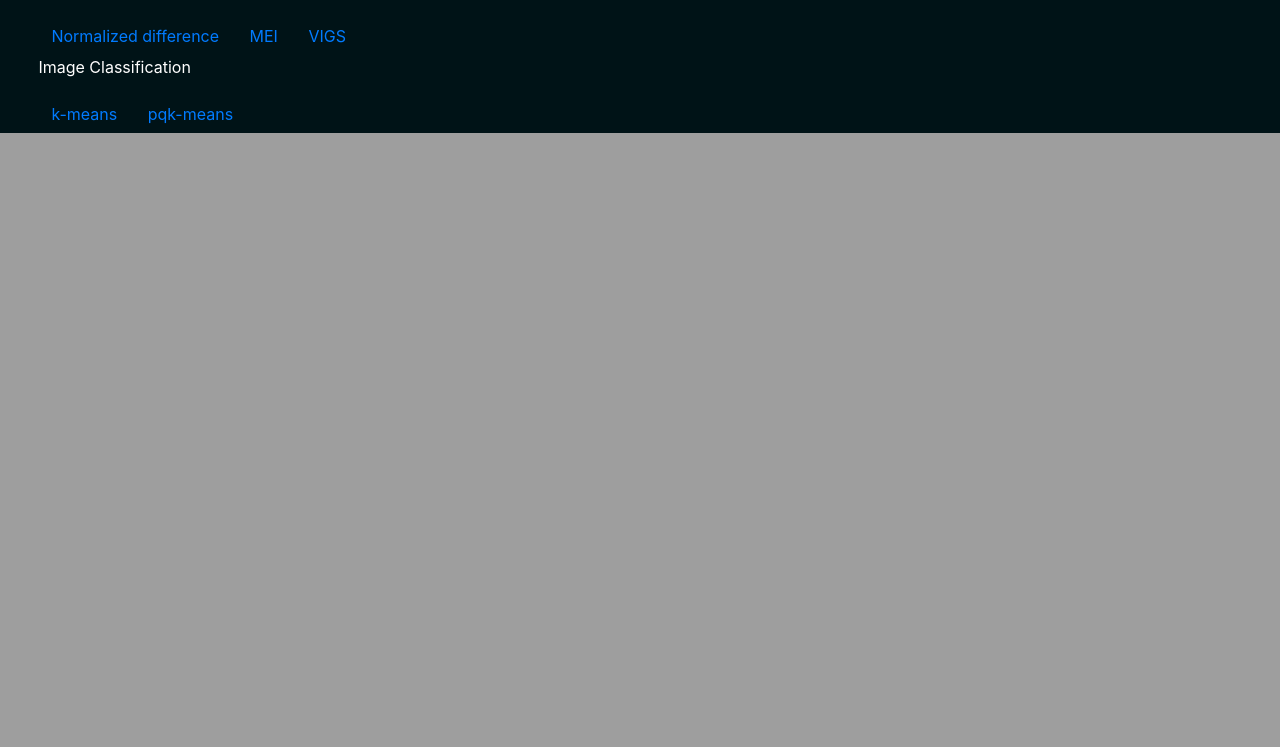
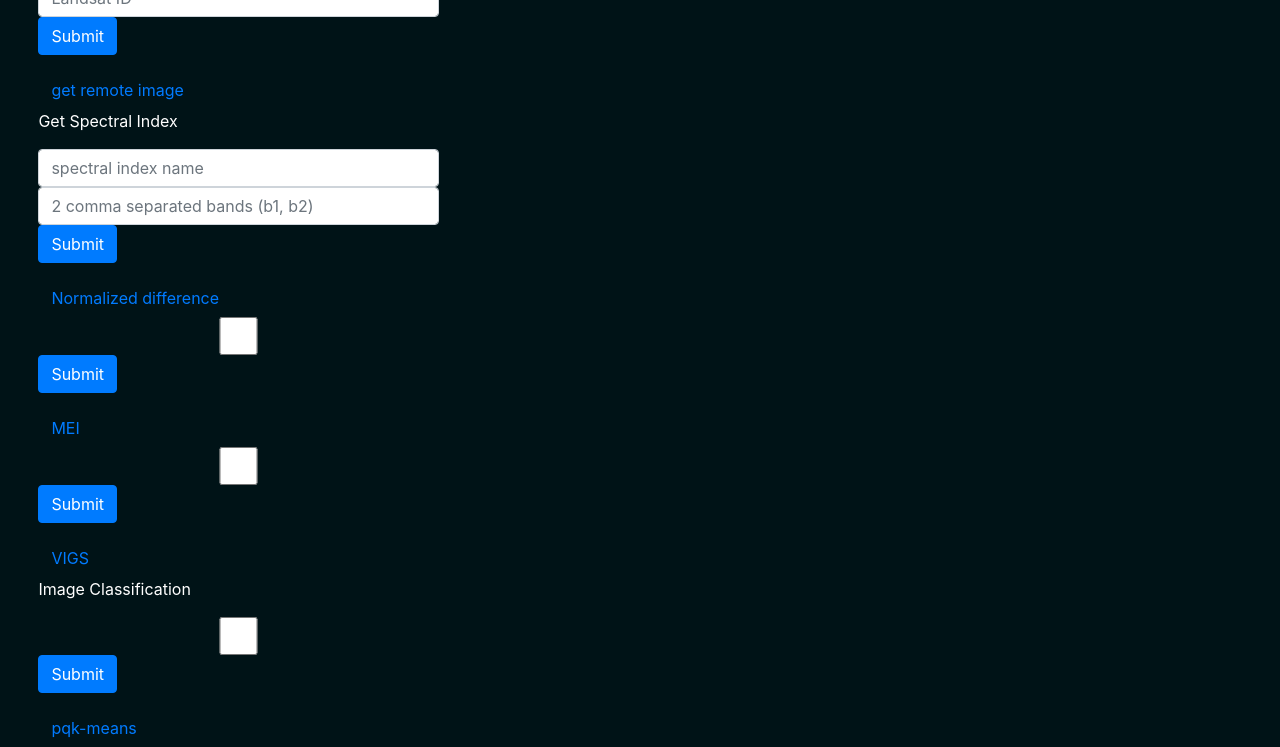
Before and after one commit to arngolo/IoF50, a Django app: page / in a window 1280 px wide. Shown: the part 937-1684 px from the top of the page. Before the commit the page ends 1070 px from the top, so only its background shows below. Run offline with Django 4.2, Linux system fonts and the light colour scheme; data comes from the database, SQL or seed files in the repository; data that the repository does not hold is empty; some libraries are stand-ins or nearby versions.

Commit message:
get spectral index, get pqkmeans classified map

```diff
--- a/capstone/static/capstone/index.js
+++ b/capstone/static/capstone/index.js
@@ -11,11 +11,36 @@ document.addEventListener('DOMContentLoaded', function() {
 
   groupLayer.addTo(map);
 
-    const image_name = "LANDSAT/LC09/C02/T1/LC09_182066_20220611";
+  fetch(`/pixels`)
+  .then(response => response.json())
+  .then(image => {
 
-  // var ee = require('@google/earthengine');
-  // console.log(ee.Image('LANDSAT/LC08/C01/T1/LC08_044034_20140318'));
+    const image_name = image[0].image_name;
+    // const normalized_difference = image[0].normalized_difference;
+    const mei = image[0].mei;
+    const vigs = image[0].vigs;
+    const pqkmeans = image[0].pqkmeans;
+    console.log(image_name);
+    console.log(mei);
+    console.log(vigs);
+    console.log(pqkmeans);
+    if (image_name != "") {
       document.querySelector('#get_remote_image').addEventListener('click', () => get_pixels(image_name));
+    }
+    if (mei != "") {
+      document.querySelector('#get_mei').addEventListener('click', () => get_mei(mei));
+    }
+    if (vigs != "") {
+      document.querySelector('#get_vigs').addEventListener('click', () => get_vigs(vigs));
+    }
+    if (pqkmeans != "") {
+      document.querySelector('#get_pqkmeans').addEventListener('click', () => get_pqkmeans(pqkmeans));
+    }
+    // else if (normalized_difference != "") {
+    //   document.querySelector('#get_nd').addEventListener('click', () => get_normalized_difference(normalizedDifference));
+    // }
+  })
+
 });
 
 function get_pixels(image_name) {
@@ -26,3 +51,38 @@ function get_pixels(image_name) {
     })
   });
 }
+
+function get_mei(mei) {
+  fetch(`/pixels`, {
+    method: 'PUT',
+    body: JSON.stringify({
+      mei:mei,
+    })
+  });
+}
+
+function get_vigs(vigs) {
+  fetch(`/pixels`, {
+    method: 'PUT',
+    body: JSON.stringify({
+      vigs:vigs,
+    })
+  });
+}
+
+function get_pqkmeans(pqkmeans) {
+  fetch(`/pixels`, {
+    method: 'PUT',
+    body: JSON.stringify({
+      pqkmeans:pqkmeans,
+    })
+  });
+}
+// function get_normalized_difference(normalized_difference) {
+//   fetch(`/pixels`, {
+//     method: 'PUT',
+//     body: JSON.stringify({
+//       normalized_difference:normalized_difference,
+//     })
+//   });
+// }
--- a/capstone/templates/capstone/index.html
+++ b/capstone/templates/capstone/index.html
@@ -9,6 +9,7 @@
     </div>
     <div id="map"></div>
     <div id="control_panel">
+
         <div id="load_vector">
             <p>Load area</p>
         </div>
@@ -18,18 +19,65 @@
                 <input class="btn btn-primary" type="submit" value="Submit">
             </div>
         </form>
+
+        <div id="load_image">
+            <p>Load landsat image</p>
+        </div>
+        <form action="{% url 'pixels' %}" method="post">
+            <div class="form-group" display="inline-block">
+                <input class="form-control col-sm-4" autofocus type="text" name="SatelliteImage" placeholder="Landsat ID">
+                <input class="btn btn-primary" type="submit" value="Submit">
+            </div>
+        </form>
         <button id="get_remote_image" type="button" class="btn btn-link">get remote image</button>
+
         <div id="spectral">
             <p>Get Spectral Index</p>
         </div>
+        <form action="{% url 'pixels' %}" method="post">
+            <div class="form-group" display="inline-block">
+                <input class="form-control col-sm-4" autofocus type="text" name="NormalizedDifferenceName" placeholder="spectral index name">
+                <input class="form-control col-sm-4" autofocus type="text" name="NormalizedDifferenceBands" placeholder="2 comma separated bands (b1, b2)">
+                <input class="btn btn-primary" type="submit" value="Submit">
+            </div>
+        </form>
         <button id="get_nd" type="button" class="btn btn-link">Normalized difference</button>
+
+        <form action="{% url 'pixels' %}" method="post">
+            <div class="form-group" display="inline-block">
+                <input class="form-control col-sm-4" autofocus type="checkbox" name="mei" value="mei">
+                <input class="btn btn-primary" type="submit" value="Submit">
+            </div>
+        </form>
         <button id="get_mei" type="button" class="btn btn-link">MEI</button>
+
+        <form action="{% url 'pixels' %}" method="post">
+            <div class="form-group" display="inline-block">
+                <input class="form-control col-sm-4" autofocus type="checkbox" name="vigs" value="vigs">
+                <input class="btn btn-primary" type="submit" value="Submit">
+            </div>
+        </form>
         <button id="get_vigs" type="button" class="btn btn-link">VIGS</button>
+
         <div id="classif">
             <p>Image Classification</p>
         </div>
-        <button id="get_ndvi" type="button" class="btn btn-link">k-means</button>
-        <button id="get_ndvi" type="button" class="btn btn-link">pqk-means</button>
+
+        <form action="{% url 'pixels' %}" method="post">
+            <div class="form-group" display="inline-block">
+                <input class="form-control col-sm-4" autofocus type="checkbox" name="pqk-means" value="pqk-means">
+                <input class="btn btn-primary" type="submit" value="Submit">
+            </div>
+        </form>
+        <button id="get_pqkmeans" type="button" class="btn btn-link">pqk-means</button>
+
+        <!-- <form action="{% url 'pixels' %}" method="post">
+            <div class="form-group" display="inline-block">
+                <input class="form-control col-sm-4" autofocus type="checkbox" name="k-means" value="k-means">
+                <input class="btn btn-primary" type="submit" value="Submit">
+            </div>
+        </form>
+        <button id="get_kmeans" type="button" class="btn btn-link">k-means</button> -->
     </div>
 </div>
 
--- a/capstone/urls.py
+++ b/capstone/urls.py
@@ -4,8 +4,7 @@ from . import views
 
 urlpatterns = [
     path("", views.index, name="index"),
-    path("pixels", views.pixels_app, name="pixels"),
 
     # API Routes
-    # path("saved_images", views.get_saved_images, name="saved_images"),
+    path("pixels", views.pixels_app, name="pixels"),
 ]
--- a/capstone/views.py
+++ b/capstone/views.py
@@ -1,6 +1,7 @@
 # from operator import imatmul
 from django.shortcuts import render
-from django.http import JsonResponse
+from django.http import JsonResponse, HttpResponseRedirect
+from django.urls import reverse
 from .models import Imagery
 import ee, os, json
 import numpy as np
@@ -47,15 +48,16 @@ def pixels_app(request):
 
      elif request.method == "POST":
           image_update = Imagery.objects.get(pk=1)
-          shape_files = request.FILES.getlist('ShapefileLocation')
 
-          if shape_files:
+          if request.FILES.getlist('ShapefileLocation'):
+               shape_files = request.FILES.getlist('ShapefileLocation')
+
                # remove the existing shapefile from media
-               shapefiles = project_directory + '/media/shapefiles'
-               if os.path.exists(shapefiles):
-                    if len(os.listdir(shapefiles)) != 0:
-                         for f in os.listdir(shapefiles):
-                              os.remove(os.path.join(shapefiles, f))
+               shapefiles_folder = project_directory + '/media/shapefiles'
+               if os.path.exists(shapefiles_folder):
+                    if len(os.listdir(shapefiles_folder)) != 0:
+                         for f in os.listdir(shapefiles_folder):
+                              os.remove(os.path.join(shapefiles_folder, f))
 
                # # add new shapefile
                for file in shape_files:
@@ -78,27 +80,53 @@ def pixels_app(request):
                          print(str(file))
                          image_update.shapefile_path_prj = file
 
-               image_update.save()
+          # if the following condition is not true, returns False
+          elif request.POST.get('SatelliteImage', False):
+               sat_image = request.POST['SatelliteImage']
+               image_update.image_name = sat_image
 
-               database = Imagery.objects.all()
-               images = [image for image in database.all()]
-               return JsonResponse([image.serialize() for image in images], safe=False)
+          elif request.POST.get('NormalizedDifferenceName', False) and request.POST.get('NormalizedDifferenceBands', False):
+               norm_diff_name = request.POST['NormalizedDifferenceName']
+               norm_diff_bands = request.POST['NormalizedDifferenceBands']
+               image_update.normalized_difference = [norm_diff_name, norm_diff_bands]
+
+          elif request.POST.get('mei', False):
+               mei = request.POST['mei']
+               image_update.mei = mei
+
+          elif request.POST.get('vigs', False):
+               vigs = request.POST['vigs']
+               image_update.vigs = vigs
+
+          image_update.save()
+          return HttpResponseRedirect(reverse("index"))
+
 
      elif request.method == "PUT":
           # for this project, the database needs to have at least 1 element. index function creates 1 by default.
           image_update = Imagery.objects.get(pk=1)
           fetched_data = json.loads(request.body) #gets json data from the webpage (body as refered in javascript code). javascript uses "PUT" method of fetch to update the webpage contant
           image_name = fetched_data.get("image_name")
-          image_update.image_name=image_name
-          print(fetched_data.get("image_name"))
-          image_update.save()
+          # norm_difference = fetched_data.get("normalized_difference")
+          mei = fetched_data.get("mei")
+          vigs = fetched_data.get("vigs")
+          pqkmeans = fetched_data.get("pqkmeans")
+          if image_name:
+               image_update.image_name=image_name
+               image_update.save()
+          else:
+               image_name = image_update.image_name
+          print("\n","image name: ",image_name)
+          # print("norm difference",norm_difference)
+          print("\n","mei: ",mei)
+          print("\n","vigs: ",vigs)
+          print("\n","pqkmeans: ",pqkmeans)
+
 
           # get shapefile path (from media /media/file)
           vector_path = image_update.shapefile_path_shp.path
           if "\\" in vector_path:
                vector_path = vector_path.replace("\\", "/")
-
-          # print(vector_path)
 
           # from shapefile to json
           data = shp_to_json(vector_path)
@@ -148,49 +176,43 @@ def pixels_app(request):
                os.mkdir(output)
           output = output + "/map.tif"
 
-          # if normalized_index:
+          # if norm_difference:
           #      # name = get_name()
           #      normalized_index = normalized_difference(bands["red"], bands["nir"])
           #      # metadata = get_metadata(np_arr_b1)
           #      # save normalized_index index
           #      output = project_directory + '/media/output_images/normalized_index.tif'
-          #      color_text = "get color text from form"
+          ##      color_text = "get color text from form"
+          #      color_text = project_directory + '/media/palette_color_text/color_text_file_orange_green.txt'
           #      save_spectral_index(normalized_index, output, metadata)
 
-          #      # grayscale to color ramp
-          #      CMD = "gdaldem color-relief " + output + " " + color_text + " " + "-alpha" + output.split(".")[0] + "_colored.tif"
-          #      os.system(CMD)
-          #      output = output.split(".")[0] + "_colored.tif"
+          # elif vigs:
+          if vigs:
+               name = "vigs"
+               vigs = vigs_index(bands["green"], bands["red"], bands["nir"], bands["swir1"], bands["swir2"])
+               # save vigs index
+               output = project_directory + '/media/output_images/vigs.tif'
+               # color_text = "get color text from form"
+               color_text = project_directory + '/media/palette_color_text/color_text_file_orange_green.txt'
+               save_spectral_index(vigs, output, metadata)
 
-          # elif vigs:
-          #      name = "vigs"
-          #      vigs = vigs_index(bands["green"], bands["red"], bands["nir"], bands["swir1"], bands["swir2"])
-          #      # save vigs index
-          #      output = project_directory + '/media/output_images/vigs.tif'
-          #      color_text = "get color text from form"
-          #      save_spectral_index(vigs, output, metadata)
+          elif mei:
+               name = "mei"
+               mei = moisture_enhanced_index(bands["coastal_aerosol"], bands["green"], bands["nir"], bands["swir1"])
+               # save mei index
+               output = project_directory + '/media/output_images/mei.tif'
+               # color_text = "get color text from form"
+               color_text = project_directory + '/media/palette_color_text/color_text_file_orange_green.txt'
+               save_spectral_index(mei, output, metadata)
 
-          #      # grayscale to color ramp
-          #      CMD = "gdaldem color-relief " + output + " " + color_text + " " + "-alpha" + output.split(".")[0] + "_colored.tif"
-          #      os.system(CMD)
-          #      output = output.split(".")[0] + "_colored.tif"
-
-          # elif mei:
-          #      name = "mei"
-          #      mei = moisture_enhanced_index(bands["coastal_aerosol"], bands["green"], bands["nir"], bands["swir1"])
-          #      # save mei index
-          #      output = project_directory + '/media/output_images/mei.tif'
-          #      color_text = "get color text from form"
-          #      save_spectral_index(mei, output, metadata)
-
-          # elif pqkmeans:
-          name = "lulc"
-          k=3
-          num_subdim=1
-          Ks=256
-          sample_size = 500
-          color_text = project_directory + '/media/palette_color_text/color_text_file_pqkmeans.txt'
-          PQKMeansGen([bands["blue"], bands["green"], bands["red"]], output, k, num_subdim, Ks, sample_size, metadata)
+          elif pqkmeans:
+               name = "lulc"
+               k=3
+               num_subdim=1
+               Ks=256
+               sample_size = 500
+               color_text = project_directory + '/media/palette_color_text/color_text_file_pqkmeans.txt'
+               PQKMeansGen([bands["blue"], bands["green"], bands["red"]], output, k, num_subdim, Ks, sample_size, metadata)
 
           # grayscale to color ramp
           CMD = "gdaldem color-relief " + output + " " + color_text + " " + "-alpha" + " " + output.split(".")[0] + "_colored.tif"
@@ -204,7 +226,4 @@ def pixels_app(request):
           # upload maptiles to google cloud storage
           upload_objects_to_gcp(project_directory, authentication["bucket_name"], name)
 
-          ## expose updated data again to the url
-          database = Imagery.objects.all()
-          images = [image for image in database.all()]
-          return JsonResponse([image.serialize() for image in images], safe=False)
+          return HttpResponseRedirect(reverse("index"))
```
Also changed, not shown: capstone/models.py (+7 -4 lines), capstone/spectral_tools.py (+4 -3 lines), capstone/migrations/0012_auto_20221115_0217.py (added), capstone/migrations/0013_auto_20221116_0057.py (added), capstone/migrations/0014_imagery_pqkmeans.py (added). Lines whose indentation alone changed are shown as unchanged.
